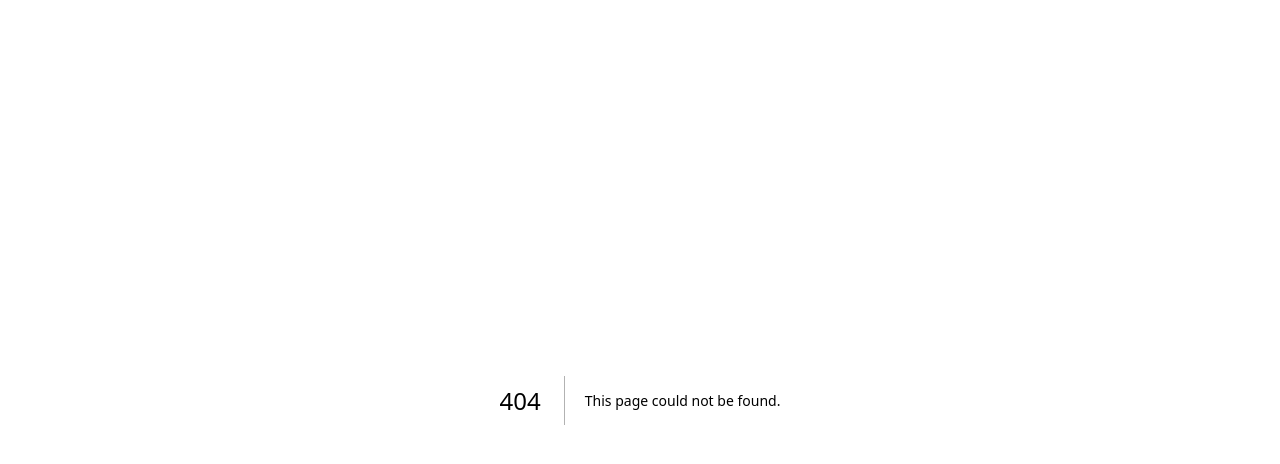
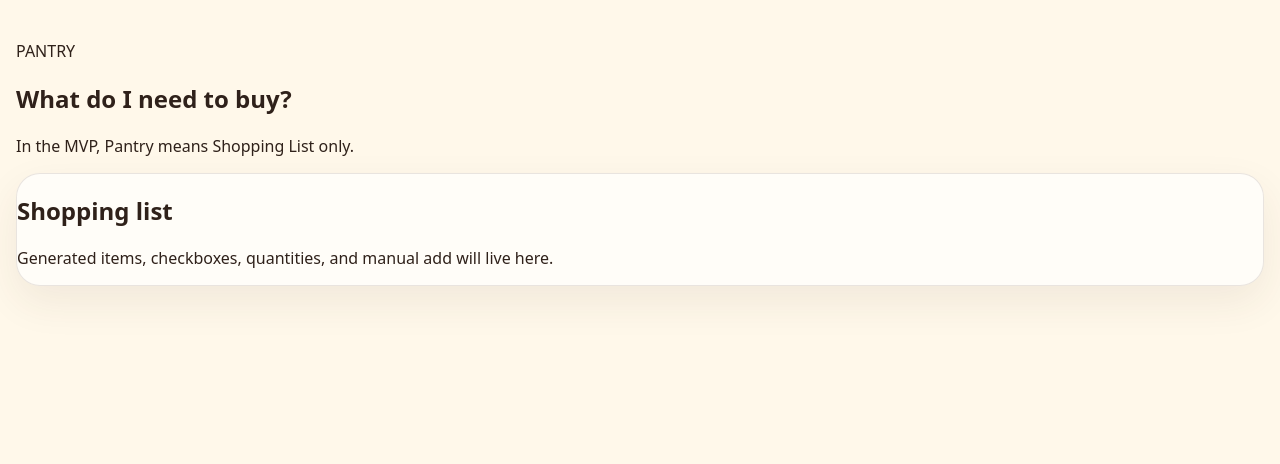
Before and after one commit to j5hhgr8g4b-create/big_al, a Next.js app: page /pantry in a window 1280 px wide. Before the commit this address had no page. Shown: the top 464 px of the page. Built offline with nearby package versions, Linux system fonts and the light colour scheme.

Commit message:
feat: add Pantry shopping placeholder screen

```diff
--- /dev/null
+++ b/src/app/pantry/page.tsx
@@ -0,0 +1,16 @@
+export default function PantryPage() {
+  return (
+    <section className="big-al-page space-y-6">
+      <div className="space-y-2">
+        <p className="text-sm font-semibold uppercase tracking-wide text-tomato">Pantry</p>
+        <h1 className="text-4xl font-black tracking-tight text-gravy">What do I need to buy?</h1>
+        <p className="text-base text-gravy/75">In the MVP, Pantry means Shopping List only.</p>
+      </div>
+
+      <div className="big-al-card p-5">
+        <h2 className="text-lg font-bold text-gravy">Shopping list</h2>
+        <p className="mt-2 text-sm text-gravy/70">Generated items, checkboxes, quantities, and manual add will live here.</p>
+      </div>
+    </section>
+  );
+}
```
